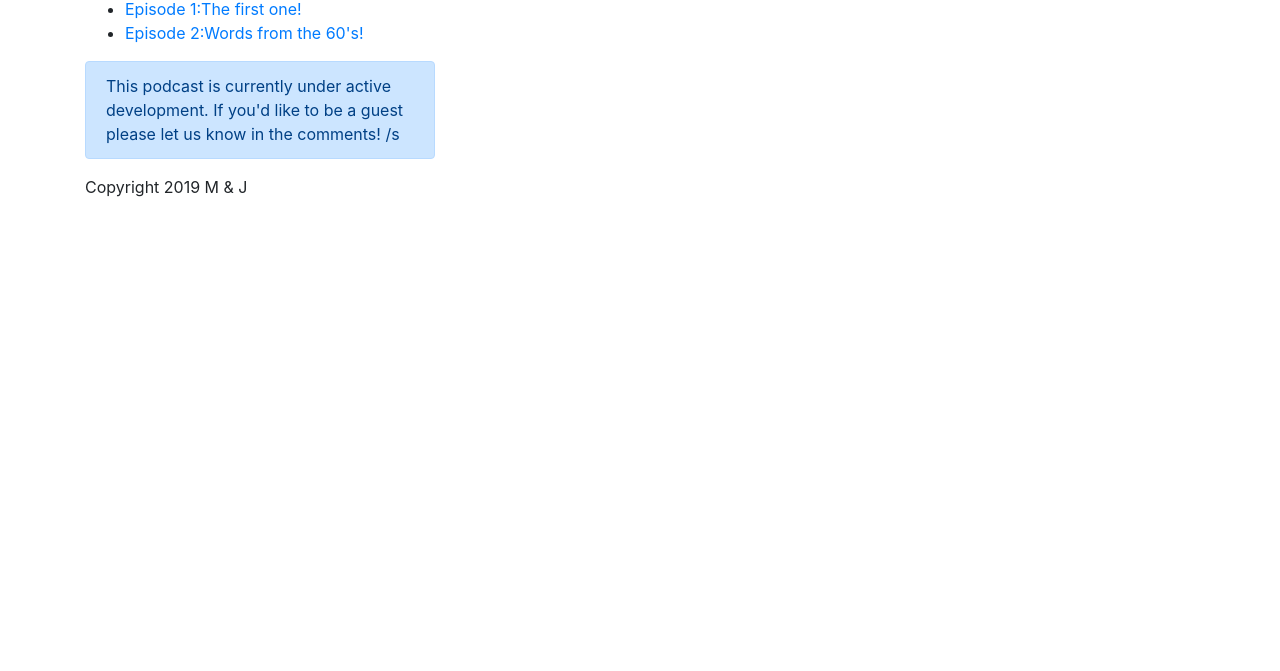
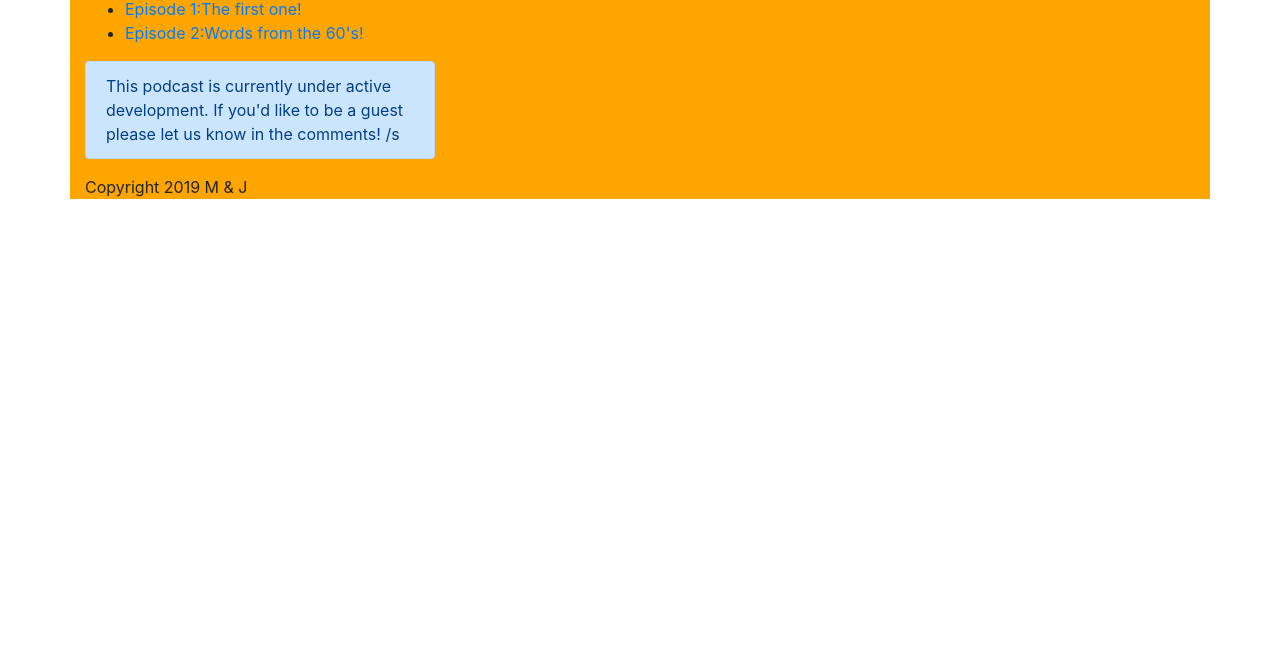
Before and after one commit to noveoko/orcod, a plain HTML site: page index.html in a window 1280 px wide. Shown: the part 129-800 px from the top of the page. Drawn offline with nearby package versions, Linux system fonts and the light colour scheme.

Commit message:
Update index.html

```diff
--- a/index.html
+++ b/index.html
@@ -4,7 +4,7 @@
     <link rel="stylesheet" href="https://stackpath.bootstrapcdn.com/bootstrap/4.5.2/css/bootstrap.min.css" integrity="sha384-JcKb8q3iqJ61gNV9KGb8thSsNjpSL0n8PARn9HuZOnIxN0hoP+VmmDGMN5t9UJ0Z" crossorigin="anonymous">
     </head>
 <body>
-    <div class="container">
+    <div style="background-color:orange" class="container">
         <div class="row">
             <div class="col-10">
 <img src='images/orcod.png'>
```
